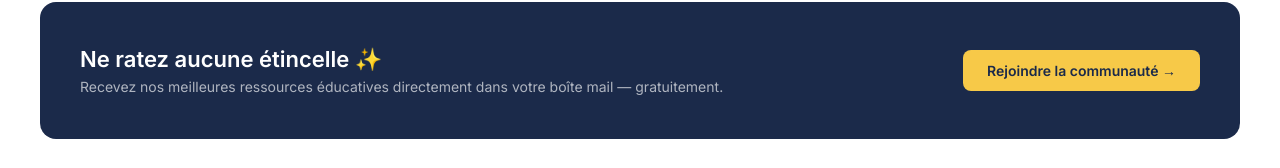
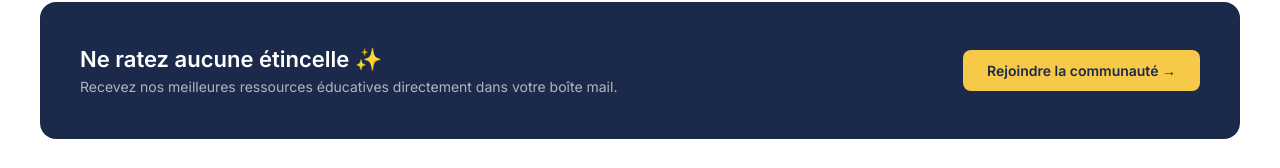
Before and after one commit to jonathancorbeil01-dev/TheLearningSparks, a plain HTML site: page index.html in a window 1280 px wide. Shown: the part 3426-3594 px from the top of the page. Drawn offline with Linux system fonts and the light colour scheme.

Commit message:
Retirer gratuitement du bandeau CTA

```diff
--- a/index.html
+++ b/index.html
@@ -289,7 +289,7 @@
 <div class="cta-banner">
   <div>
     <h3 class="t" data-fr="Ne ratez aucune étincelle ✨" data-en="Never miss a spark ✨">Ne ratez aucune étincelle ✨</h3>
-    <p class="t" data-fr="Recevez nos meilleures ressources éducatives directement dans votre boîte mail — gratuitement." data-en="Get our best educational resources delivered straight to your inbox — for free.">Recevez nos meilleures ressources éducatives directement dans votre boîte mail — gratuitement.</p>
+    <p class="t" data-fr="Recevez nos meilleures ressources éducatives directement dans votre boîte mail." data-en="Get our best educational resources delivered straight to your inbox.">Recevez nos meilleures ressources éducatives directement dans votre boîte mail.</p>
   </div>
   <a href="https://www.instagram.com/thelearningsparks/" target="_blank" class="btn-gold t" data-fr="Rejoindre la communauté →" data-en="Join the community →">Rejoindre la communauté →</a>
 </div>
```
